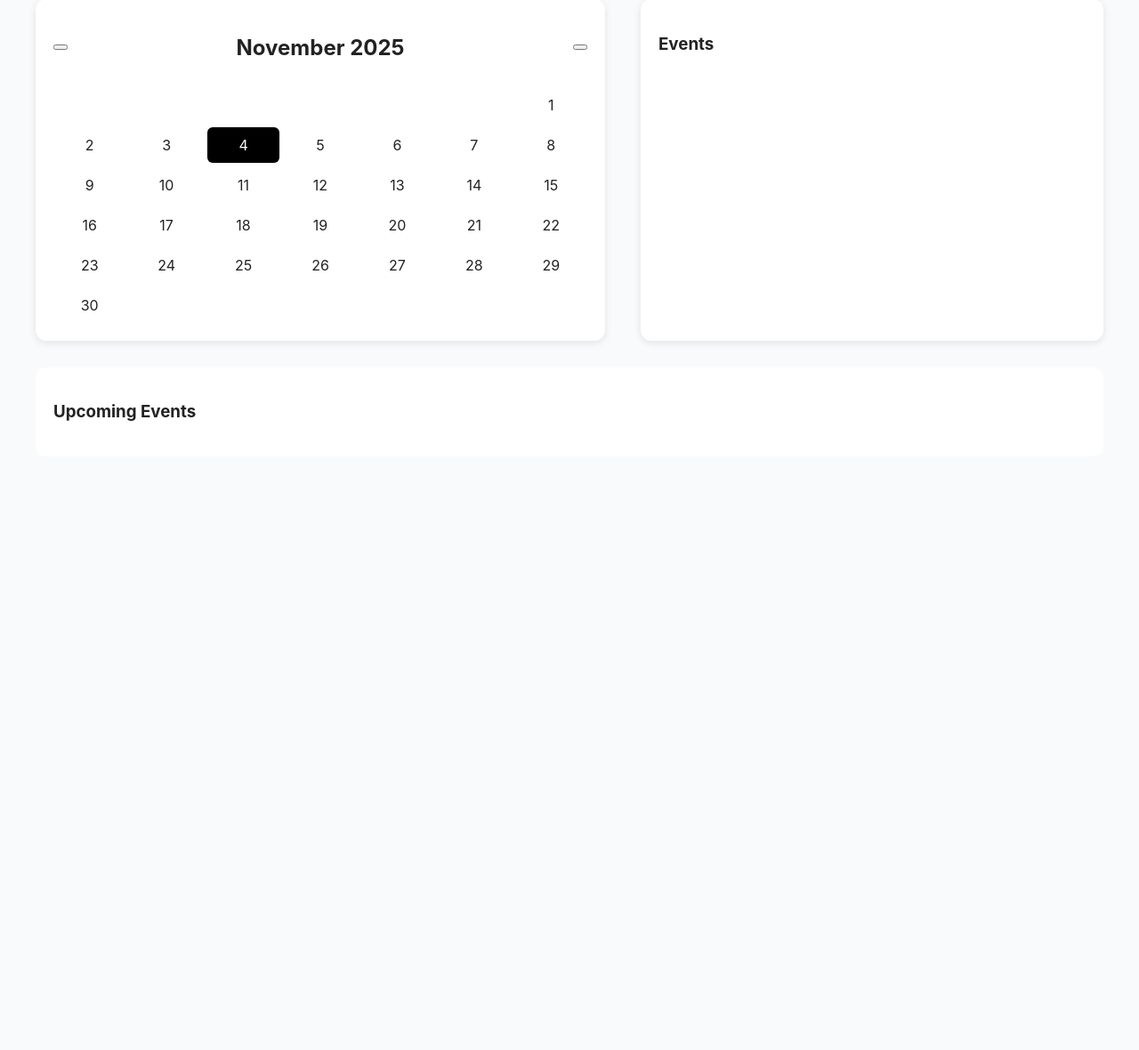
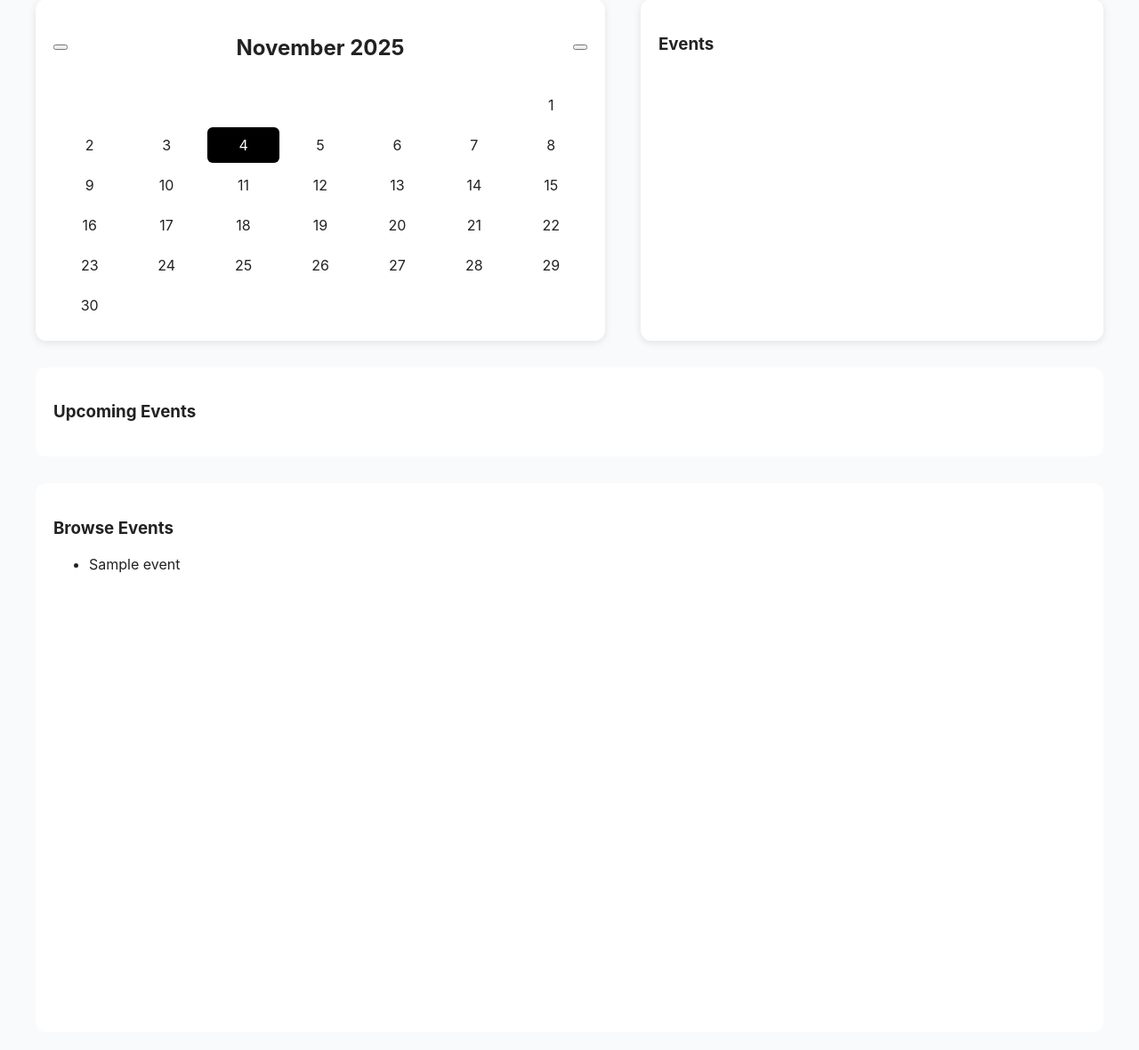
Before and after one commit to CS196Illinois/FA25-Group7, a Flask app: template Project/templates/index.html in a window 1280 px wide. Shown: the part 123-1303 px from the top of the page at 89% size. Before the commit the page ends 596 px from the top, so only its background shows below. Run offline with Flask 3, Linux system fonts and the light colour scheme; the template is opened without the code that fills it: most values are stand-ins (such as "Sample title", 1, 10 or a date in 2020); data that the repository does not hold is empty.

Commit message:
Connected backend scrapers to frontend; display all events in a new "browse events" section

```diff
--- a/Project/app.py
+++ b/Project/app.py
@@ -4,14 +4,14 @@ import json, os
 
 app = Flask(__name__)
 
-DATA_FILE = "events.json"
+DATA_FILE = os.path.join(os.path.dirname(__file__), "json/events.json")
 
 # Load events
 def load_events():
     if os.path.exists(DATA_FILE):
         with open(DATA_FILE, "r") as f:
             return json.load(f)
-    return []
+    return {}
 
 # Save events
 def save_events(events):
@@ -20,7 +20,8 @@ def save_events(events):
 
 @app.route("/")
 def index():
-    return render_template("index.html")
+    events = load_events()
+    return render_template("index.html", events=events)
 
 @app.route("/events", methods=["GET"])
 def get_events():
--- a/Project/static/style.css
+++ b/Project/static/style.css
@@ -94,8 +94,8 @@ h1 {
 
 .upcoming-container {
   display: flex;
+  flex-direction: column;
   gap: 20px;
-  flex-wrap: wrap;
 }
 
 .upcoming-card {
@@ -128,3 +128,18 @@ h1 {
   flex-direction: column;
   gap: 10px;
 }
+
+.browse-section {
+  margin-top: 30px;
+  background: white;
+  border-radius: 12px;
+  padding: 20px;
+}
+
+.browse-container {
+  display: flex;
+  flex-direction: column;
+  gap: 20px;
+  height: 500px;
+  overflow-y: scroll;
+}
--- a/Project/templates/index.html
+++ b/Project/templates/index.html
@@ -37,6 +37,17 @@
       <h3>Upcoming Events</h3>
       <div id="upcoming-events" class="upcoming-container"></div>
     </section>
+
+    <section class="browse-section">
+      <h3>Browse Events</h3>
+      <ul id="browse-events" class="browse-container">
+        {% for event_id, event in events.items() %}
+            <li id="event{{event_id}}">
+                {{event.title}}
+            </li>
+        {% endfor %}
+        </ul>
+    </section>
   </div>
 
   <!-- Add Event Modal -->
```
